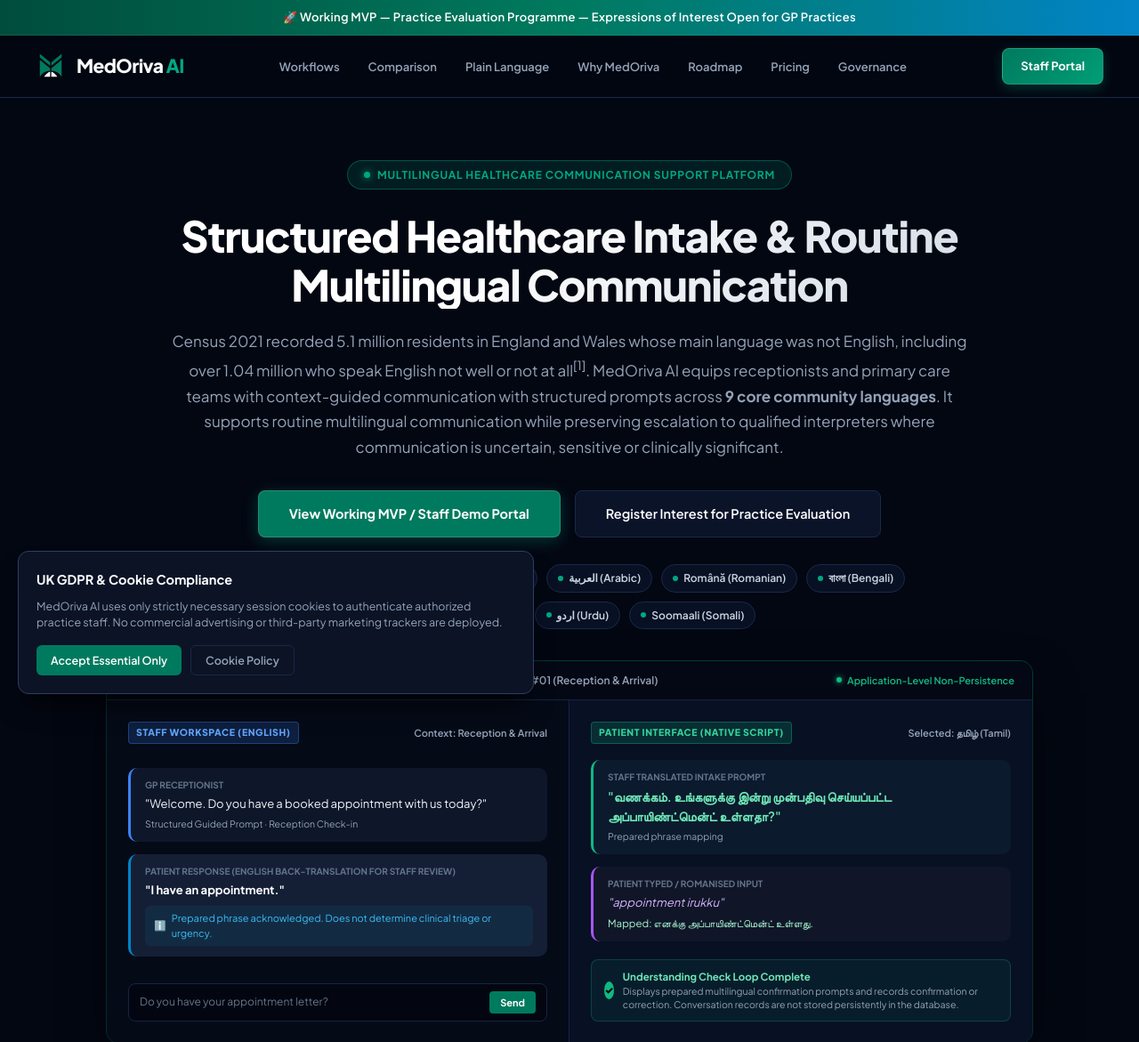
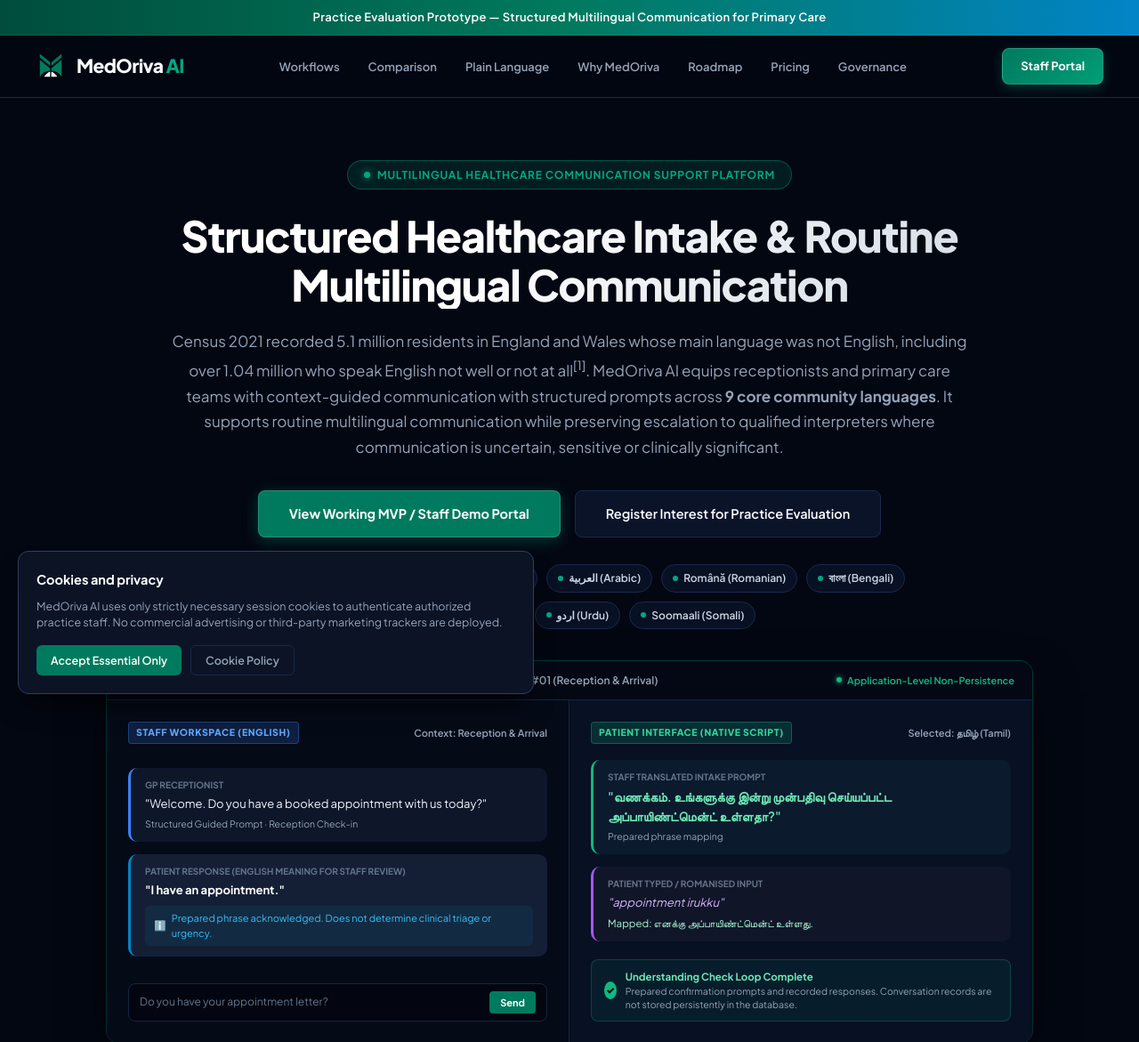
Before and after one commit to sanjaysweet777-maker/MedOrivaAI, a Flask app: page / in a window 1280 px wide. Shown: the top 1171 px of the page at 89% size. Run offline with Flask 3, Linux system fonts and the light colour scheme.

Commit message:
Update landing.html

```diff
--- a/templates/landing.html
+++ b/templates/landing.html
@@ -441,7 +441,7 @@
         .section-header h2 { font-size: 32px; font-weight: 800; margin-bottom: 12px; letter-spacing: -0.6px; }
         .section-header p { color: var(--text-muted); font-size: 15.5px; max-width: 740px; margin: 0 auto; line-height: 1.6; }
 
-        /* Feature Cards with Mini-UI */
+        /* Feature Cards */
         .grid-3 {
             display: grid;
             grid-template-columns: repeat(auto-fit, minmax(310px, 1fr));
@@ -722,10 +722,6 @@
         .modal-content h4 { font-size: 14.5px; margin: 18px 0 8px; color: var(--accent-teal); }
         .modal-content p, .modal-content li { font-size: 13px; color: var(--text-muted); margin-bottom: 12px; line-height: 1.6; }
         .modal-content ul { padding-left: 20px; }
-
-        @media(max-width: 980px) {
-            .nav-links { display: none; }
-        }
 
         @media(max-width: 768px) {
             .hero h1 { font-size: 32px; }
@@ -748,12 +744,10 @@
 </head>
 <body>
 
-    <!-- Top Announcement Ribbon -->
     <div class="top-banner">
-        🚀 Working MVP — Practice Evaluation Programme — Expressions of Interest Open for GP Practices
+        Practice Evaluation Prototype — Structured Multilingual Communication for Primary Care
     </div>
 
-    <!-- Clean Streamlined Navigation -->
     <nav>
         <div class="nav-container">
             <a href="/" class="nav-brand">
@@ -784,7 +778,6 @@
         </div>
     </nav>
 
-    <!-- Hero Section -->
     <section class="hero">
         <div class="badge">
             <span class="badge-dot"></span>
@@ -800,7 +793,6 @@
             <a href="#contact" class="btn-secondary">Register Interest for Practice Evaluation</a>
         </div>
 
-        <!-- Language Chips Bar -->
         <div class="lang-chips-bar">
             <span class="chip"><span class="chip-dot"></span> தமிழ் (Tamil)</span>
             <span class="chip"><span class="chip-dot"></span> हिन्दी (Hindi)</span>
@@ -813,7 +805,6 @@
             <span class="chip"><span class="chip-dot"></span> Soomaali (Somali)</span>
         </div>
 
-        <!-- Live Primary Care Dual-Screen Mockup -->
         <div class="mockup-container">
             <div class="mockup-header">
                 <div class="mockup-dots">
@@ -828,7 +819,6 @@
             </div>
 
             <div class="mockup-body">
-                <!-- Staff Workspace -->
                 <div class="mockup-pane staff-pane">
                     <div class="pane-header">
                         <span class="pane-tag staff-tag">STAFF WORKSPACE (ENGLISH)</span>
@@ -843,7 +833,7 @@
                         </div>
 
                         <div class="chat-bubble patient-feedback-bubble">
-                            <div class="bubble-sender">Patient Response (English back-translation for staff review)</div>
+                            <div class="bubble-sender">Patient Response (English meaning for staff review)</div>
                             <div class="bubble-text highlighted">"I have an appointment."</div>
                             <div class="bubble-cue">
                                 <span class="cue-icon">ℹ️</span>
@@ -858,7 +848,6 @@
                     </div>
                 </div>
 
-                <!-- Patient Terminal -->
                 <div class="mockup-pane patient-pane">
                     <div class="pane-header">
                         <span class="pane-tag patient-tag">PATIENT INTERFACE (NATIVE SCRIPT)</span>
@@ -883,14 +872,13 @@
                         <div class="check-icon">✓</div>
                         <div>
                             <div class="check-title">Understanding Check Loop Complete</div>
-                            <div class="check-desc">Displays prepared multilingual confirmation prompts and records confirmation or correction. Conversation records are not stored persistently in the database.</div>
+                            <div class="check-desc">Prepared confirmation prompts and recorded responses. Conversation records are not stored persistently in the database.</div>
                         </div>
                     </div>
                 </div>
             </div>
         </div>
 
-        <!-- Trust Strip -->
         <div class="trust-strip">
             <div class="trust-item">🔒 Application-Level Non-Storage Design</div>
             <div class="trust-item">🛡️ Ephemeral Session Processing</div>
@@ -900,7 +888,6 @@
         </div>
     </section>
 
-    <!-- Clinic Action Photo Showcase -->
     <div class="clinic-showcase">
         <div class="showcase-frame">
             <img
@@ -921,7 +908,7 @@
                 <div class="f-icon green">✓</div>
                 <div>
                     <div class="f-title">Understanding Check</div>
-                    <div class="f-sub">English back-translation for staff review</div>
+                    <div class="f-sub">English meaning for staff review</div>
                 </div>
             </div>
 
@@ -936,7 +923,6 @@
         </div>
     </div>
 
-    <!-- Before vs. After Transformation Section -->
     <section class="section" id="comparison" style="padding-top: 0;">
         <div class="section-header">
             <h2>Transforming Front-Desk Primary Care Intake</h2>
@@ -995,7 +981,6 @@
         </div>
     </section>
 
-    <!-- 3-Stage Operational Architecture Pipeline -->
     <div class="pipeline-wrapper">
         <div class="pipeline-step">
             <div class="step-num">01</div>
@@ -1017,12 +1002,11 @@
             <div class="step-num">03</div>
             <div class="step-content">
                 <h4>Understanding Check Loop</h4>
-                <p>Displays prepared multilingual confirmation prompts and records patient confirmation or correction.</p>
+                <p>Prepared confirmation prompts and recorded responses.</p>
             </div>
         </div>
     </div>
 
-    <!-- The 3 Context Workflows -->
     <section class="section" id="workflows">
         <div class="section-header">
             <h2>Three Context-Guided Healthcare Workflows</h2>
@@ -1075,7 +1059,6 @@
             </div>
         </div>
 
-        <!-- Founder-Developed Plain-Language Rule Layer -->
         <div class="spotlight-box" id="engine">
             <div class="spotlight-text">
                 <h3>Founder-Developed Plain-Language Rule Layer</h3>
@@ -1100,7 +1083,6 @@
         </div>
     </section>
 
-    <!-- Differentiation Table -->
     <section class="section" id="differentiation" style="padding-top: 0;">
         <div class="section-header">
             <h2>Why MedOriva Is Designed for Primary Care</h2>
@@ -1151,7 +1133,6 @@
         </div>
     </section>
 
-    <!-- Future Adjacent-Care Expansion Roadmap -->
     <section class="section" id="roadmap" style="padding-top: 0;">
         <div class="section-header">
             <h2>Future Adjacent-Care Expansion Roadmap</h2>
@@ -1179,7 +1160,6 @@
         </div>
     </section>
 
-    <!-- Pricing -->
     <section class="section" id="pricing">
         <div class="section-header">
             <h2>Transparent Practice-Level SaaS Pricing</h2>
@@ -1243,7 +1223,6 @@
         </div>
     </section>
 
-    <!-- Governance & Assurance Roadmap -->
     <section class="section" id="governance" style="padding-top: 0;">
         <div class="safety-box">
             <div class="safety-text">
@@ -1279,7 +1258,6 @@
         </div>
     </section>
 
-    <!-- FAQ -->
     <section class="section" id="faq">
         <div class="section-header">
             <h2>Governance &amp; Assurance FAQ</h2>
@@ -1325,7 +1303,6 @@
         </div>
     </section>
 
-    <!-- About Section -->
     <section class="section" id="about">
         <div class="section-header">
             <h2>About MedOriva AI Ltd</h2>
@@ -1346,7 +1323,6 @@
         </div>
     </section>
 
-    <!-- Contact & Pilot Form -->
     <section class="section" id="contact">
         <div class="section-header">
             <h2>Practice Evaluation Discussions</h2>
@@ -1378,7 +1354,6 @@
         </div>
     </section>
 
-    <!-- Footer -->
     <footer>
         <div class="disclaimer-box">
             <strong>INTENDED PURPOSE &amp; REGULATORY NOTICE:</strong> MedOriva AI is currently intended to support administrative and staff-directed routine multilingual communication between healthcare staff and patients. It does not diagnose, determine urgency or risk, perform clinical triage, recommend treatment or replace professional clinical judgement or qualified interpreting where required. Attending healthcare staff retain complete responsibility for applying clinical judgement and local practice protocols.
@@ -1426,7 +1401,6 @@
             </div>
         </div>
 
-        <!-- Evidence & Statistical Sources -->
         <div style="max-width: 1150px; margin: 0 auto 28px; padding-top: 20px; border-top: 1px solid #142038; font-size: 11.5px; color: #64748b;">
             <strong style="color: #94a3b8;">Evidence Base &amp; Regulatory References:</strong>
             <ul style="list-style: none; padding: 0; margin-top: 6px; line-height: 1.7;">
@@ -1445,9 +1419,8 @@
         </div>
     </footer>
 
-    <!-- Cookie Consent Banner -->
     <div class="cookie-banner" id="cookieBanner">
-        <h4>UK GDPR &amp; Cookie Compliance</h4>
+        <h4>Cookies and privacy</h4>
         <p>
             MedOriva AI uses only strictly necessary session cookies to authenticate authorized practice staff. No commercial advertising or third-party marketing trackers are deployed.
         </p>
@@ -1457,11 +1430,10 @@
         </div>
     </div>
 
-    <!-- Modals -->
     <div class="modal" id="privacyModal">
         <div class="modal-content">
             <button class="modal-close" onclick="closeModal('privacyModal')">&times;</button>
-            <h3>Privacy Policy (UK GDPR Aligned)</h3>
+            <h3>Privacy notice</h3>
             <p><strong>Effective Date:</strong> September 2026</p>
             <h4>1. Application-Level Non-Storage Design</h4>
             <p>MedOriva AI does not persist conversational transcripts to application databases. Third-party translation provider processing and hosting infrastructure are governed separately under applicable operational agreements.</p>
@@ -1490,7 +1462,7 @@
         <div class="modal-content">
             <button class="modal-close" onclick="closeModal('cookiesModal')">&times;</button>
             <h3>Cookie Policy</h3>
-            <p><strong>Compliance:</strong> UK PECR &amp; Data Protection Act 2018</p>
+            <p><strong>Relevant frameworks: UK PECR and Data Protection Act 2018.</strong></p>
             <h4>1. Strictly Necessary Cookies Only</h4>
             <ul>
                 <li><code>session</code>: Signed cryptographic session cookie to authenticate active staff sessions.</li>
@@ -1514,7 +1486,6 @@
         </div>
     </div>
 
-    <!-- Client Scripts -->
     <script>
         document.addEventListener("DOMContentLoaded", function() {
             if (!localStorage.getItem("medoriva_cookie_consent")) {
```
